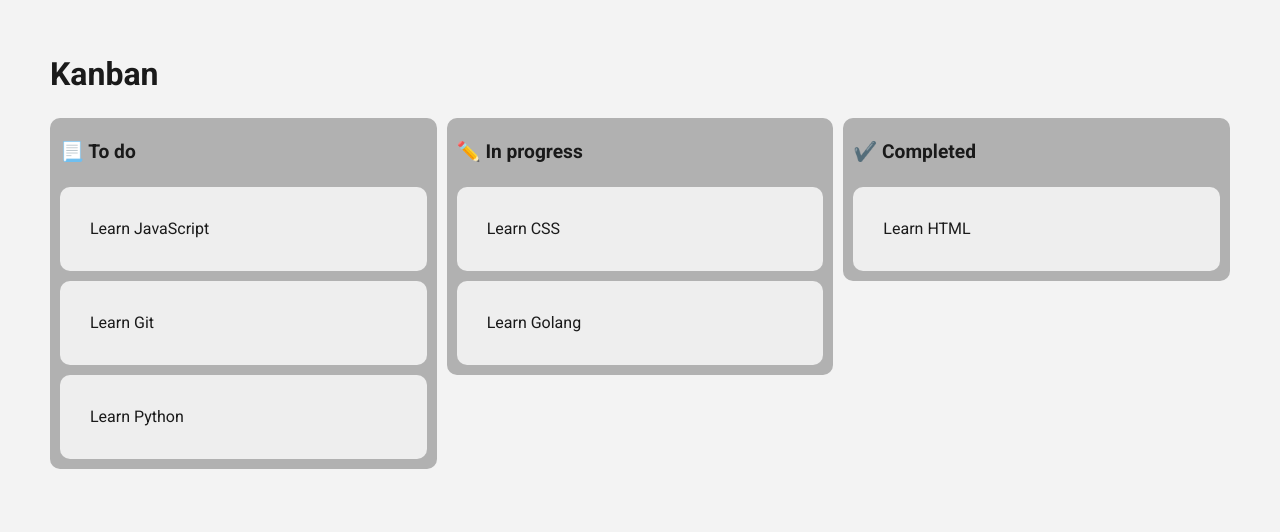
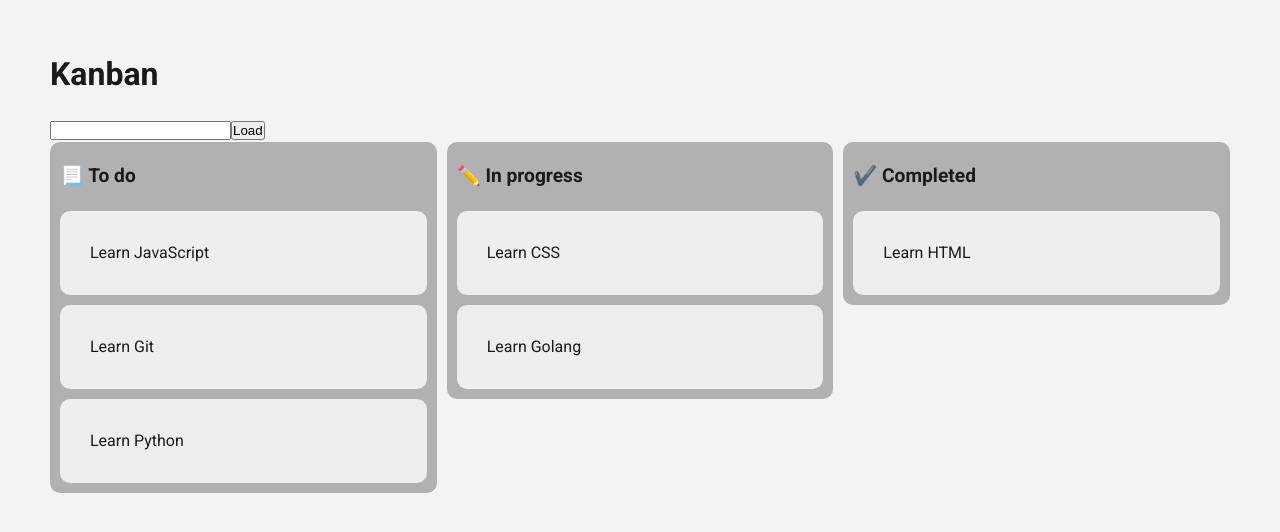
Before and after one commit to svmed2050/kanban-git-react, a React (Create React App) app: page / in a window 1280 px wide. Shown: the top 532 px of the page. Built offline with nearby package versions, Linux system fonts and the light colour scheme.

Commit message:
fetch data from github api open-assignee-closed

```diff
--- a/src/App.js
+++ b/src/App.js
@@ -1,10 +1,12 @@
 import './App.css'
 import Kanban from './components/kanban'
+import RepoInput from './components/repoinput'
 
 function App() {
 	return (
 		<div style={{ padding: '50px' }}>
 			<h1 style={{ marginBottom: '20px' }}>Kanban</h1>
+			<RepoInput />
 			<Kanban />
 		</div>
 	)
--- /dev/null
+++ b/src/components/repoinput/index.jsx
@@ -0,0 +1,50 @@
+import React, { useState, useEffect } from 'react'
+
+const RepoInput = () => {
+	const [repoUrl, setRepoUrl] = useState('')
+	const [issues, setIssues] = useState({ open: [], inProgress: [], done: [] })
+
+	const handleRepoLoad = async () => {
+		if (!repoUrl) return
+		const urlParts = repoUrl.split('/')
+		if (urlParts.length < 4) return
+
+		const newOwner = urlParts[3]
+		const newRepoName = urlParts[4]
+		const baseUrl = `https://api.github.com/repos/${newOwner}/${newRepoName}/issues?sort=created&direction=desc&per_page=4`
+
+		const urlOpen = `${baseUrl}&state=open`
+		const urlAssignee = `${baseUrl}&state=open&assignee=*`
+		const urlClosed = `${baseUrl}&state=closed`
+		const urls = [urlOpen, urlAssignee, urlClosed]
+
+		try {
+			const data = await Promise.all(
+				urls.map(async (url) => {
+					const resp = await fetch(url)
+					return resp.json()
+				})
+			)
+			setIssues({ open: data[0], inProgress: data[1], done: data[2] })
+		} catch (error) {
+			console.log(error)
+		}
+	}
+
+	useEffect(() => {
+		console.log(issues)
+	}, [issues])
+
+	return (
+		<div>
+			<input
+				value={repoUrl}
+				onChange={(event) => setRepoUrl(event.target.value)}
+				type='text'
+			/>
+			<button onClick={handleRepoLoad}>Load</button>
+		</div>
+	)
+}
+
+export default RepoInput
```
